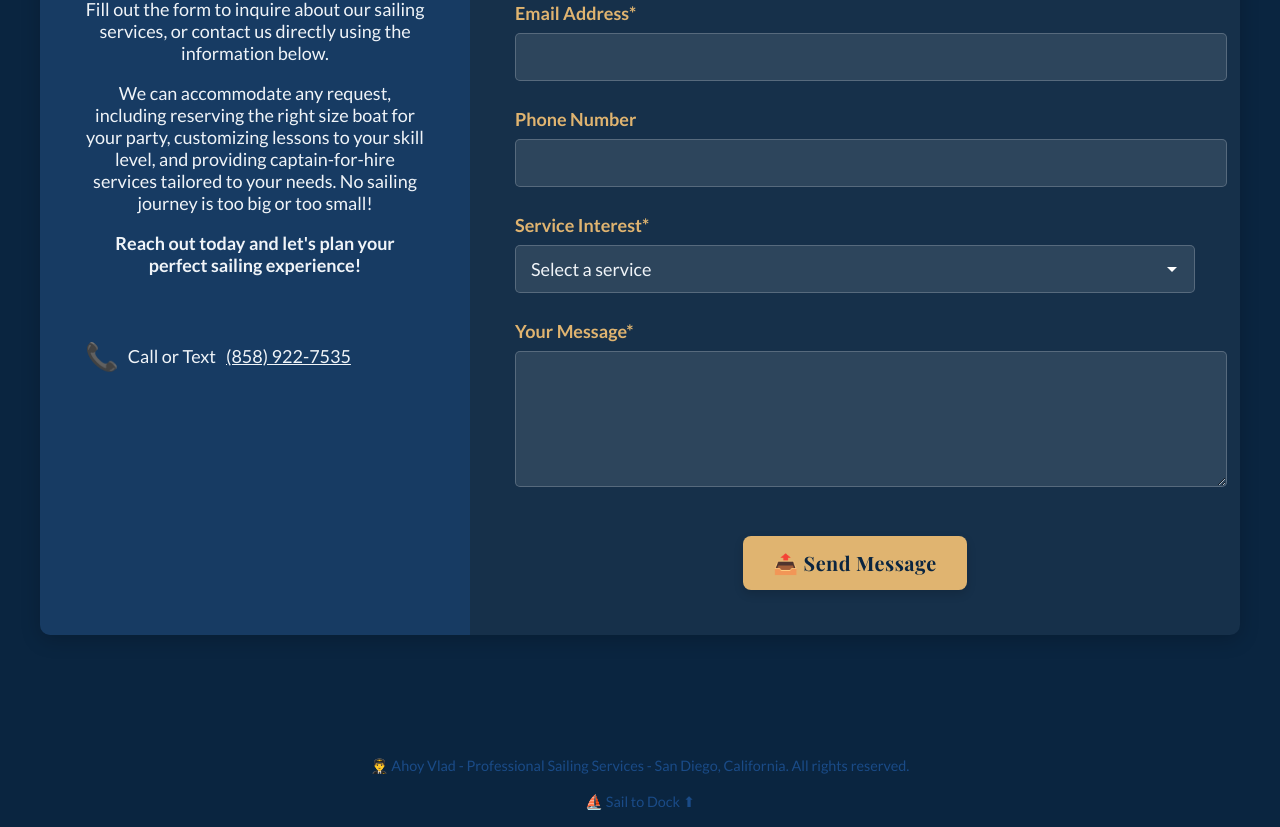
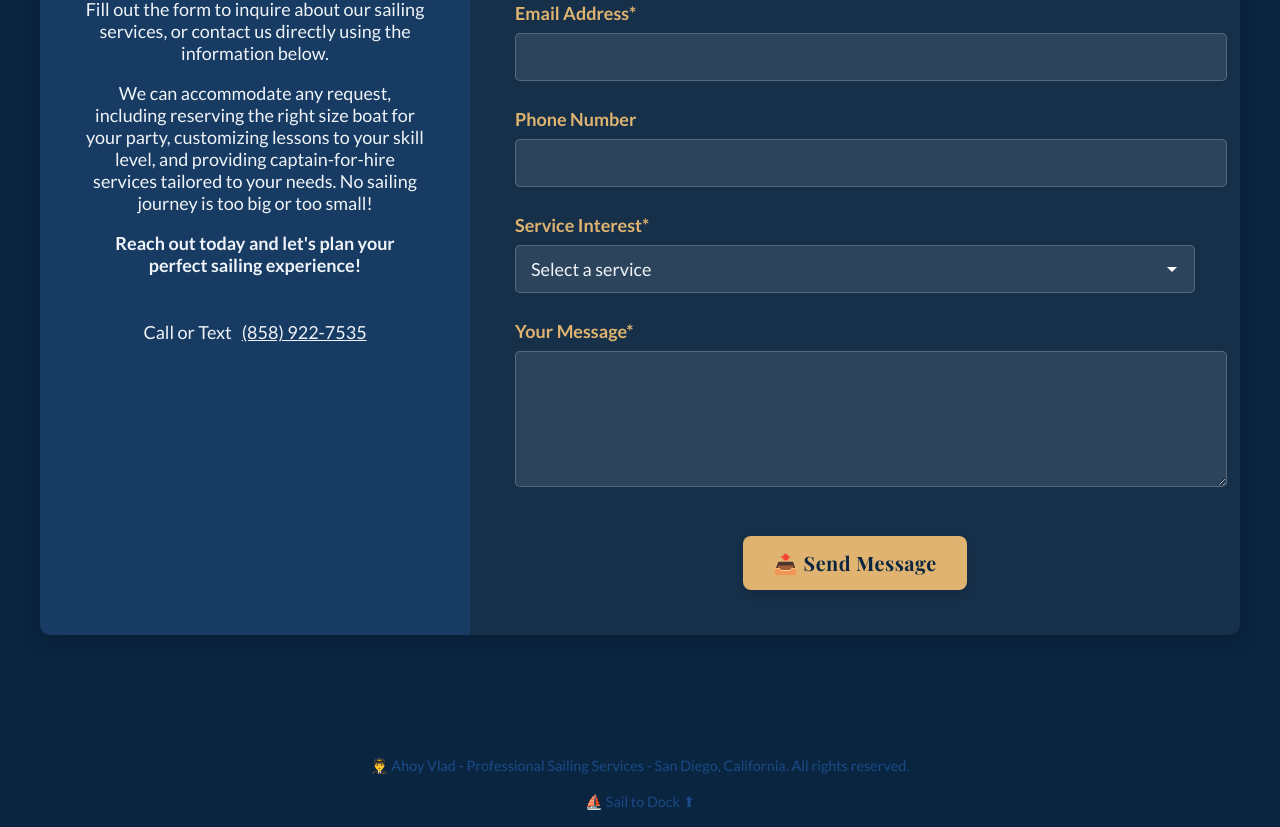
Before and after one commit to djmisha/ahoyvlad, a React (Vite) app: page / in a window 1280 px wide. Shown: the part 6254-7081 px from the top of the page. Built offline with nearby package versions, Linux system fonts and the light colour scheme.

Commit message:
style: update contact item layout for improved spacing and alignment

```diff
--- a/src/App.css
+++ b/src/App.css
@@ -453,9 +453,9 @@ h2 {
 }
 
 .contact-item {
-  display: flex;
-  align-items: center;
-  margin-bottom: 1.5rem;
+  display: block;
+  margin-top: 2.5rem;
+  text-align: center;
 }
 
 .contact-item a {
--- a/src/App.jsx
+++ b/src/App.jsx
@@ -351,7 +351,6 @@ function App() {
             <div className="contact-details">
               <div className="contact-item"></div>
               <div className="contact-item">
-                <span className="contact-icon">📞 </span>
                 <span>
                   Call or Text
                   <a href="tel:+18589227535">(858) 922-7535</a>
```
